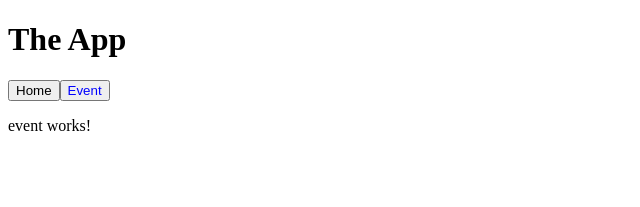
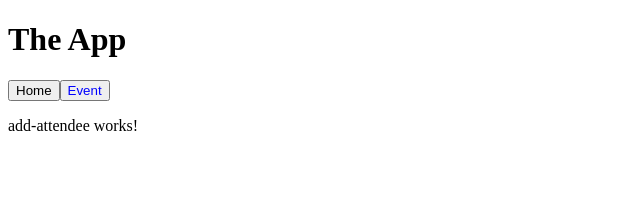
Before and after one commit to kpruehss/angular-ngrx-practice, an Angular app: page /event in a window 1280 px wide. Shown: the top 207 px of the page, without its empty margins (0-640 px from the left). Built offline with nearby package versions, Linux system fonts and the light colour scheme.

Commit message:
adding attendee component and pulled in ReactiveForms

```diff
--- /dev/null
+++ b/src/app/event/components/add-attendee/add-attendee.component.html
@@ -0,0 +1,3 @@
+<p>
+  add-attendee works!
+</p>
--- /dev/null
+++ b/src/app/event/components/add-attendee/add-attendee.component.ts
@@ -0,0 +1,15 @@
+import { Component, OnInit } from '@angular/core';
+
+@Component({
+  selector: 'app-add-attendee',
+  templateUrl: './add-attendee.component.html',
+  styleUrls: ['./add-attendee.component.css']
+})
+export class AddAttendeeComponent implements OnInit {
+
+  constructor() { }
+
+  ngOnInit() {
+  }
+
+}
--- a/src/app/event/containers/event/event.component.html
+++ b/src/app/event/containers/event/event.component.html
@@ -1,3 +1 @@
-<p>
-  event works!
-</p>
+<app-add-attendee></app-add-attendee>
--- a/src/app/event/event.module.ts
+++ b/src/app/event/event.module.ts
@@ -1,13 +1,17 @@
 import { NgModule } from '@angular/core';
 import { CommonModule } from '@angular/common';
 import { RouterModule } from '@angular/router';
+import { ReactiveFormsModule } from '@angular/forms';
+
 import { EventComponent } from './containers/event/event.component';
+import { AddAttendeeComponent } from './components/add-attendee/add-attendee.component';
 
 @NgModule({
   imports: [
     CommonModule,
     RouterModule.forChild([{ path: '', component: EventComponent }]),
+    ReactiveFormsModule,
   ],
-  declarations: [EventComponent],
+  declarations: [EventComponent, AddAttendeeComponent],
 })
 export class EventModule {}
--- /dev/null
+++ b/src/app/models/attendee.ts
@@ -0,0 +1,5 @@
+export interface Attendee {
+  name: string;
+  guests: number;
+  attending: boolean;
+}
--- /dev/null
+++ b/src/app/models/index.ts
@@ -0,0 +1 @@
+export * from './attendee';
```
Also changed, not shown: src/app/event/components/add-attendee/add-attendee.component.css (added), 1 other file (tests, documents, lock files or other folders).
